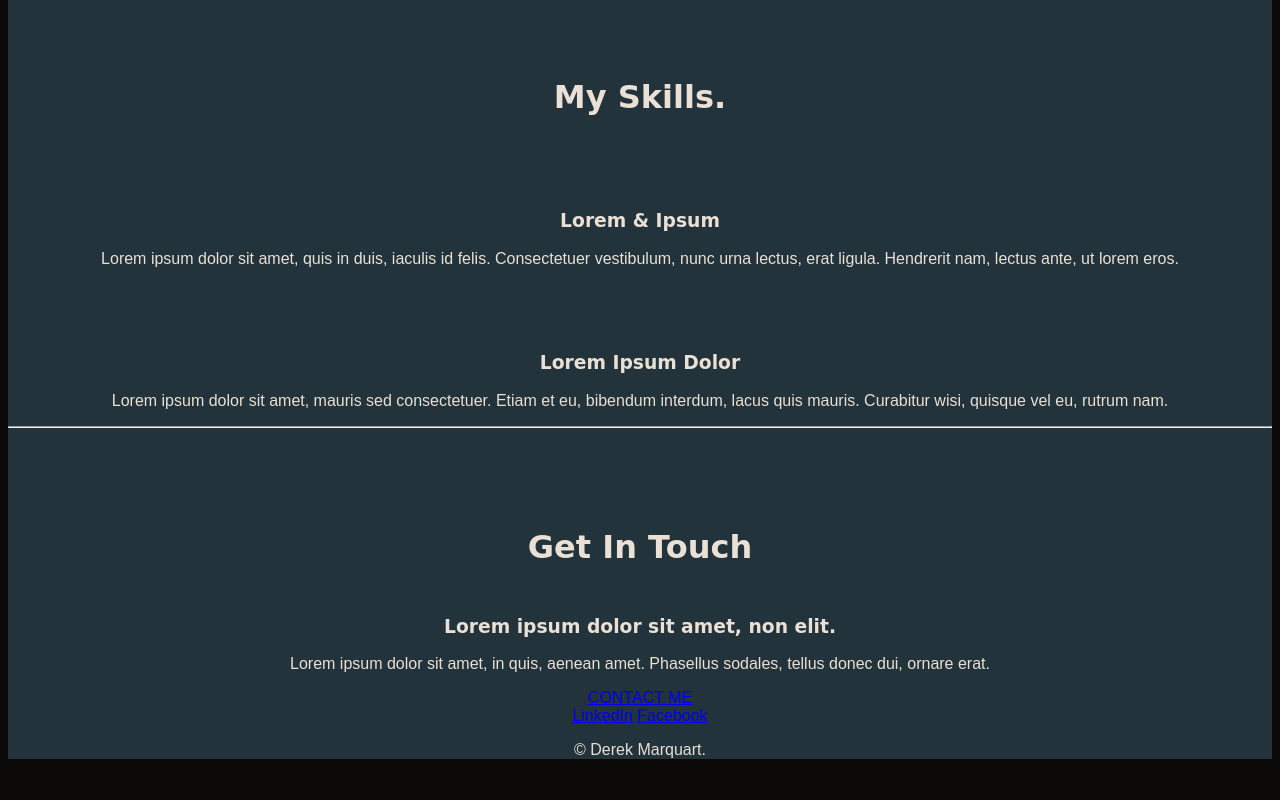
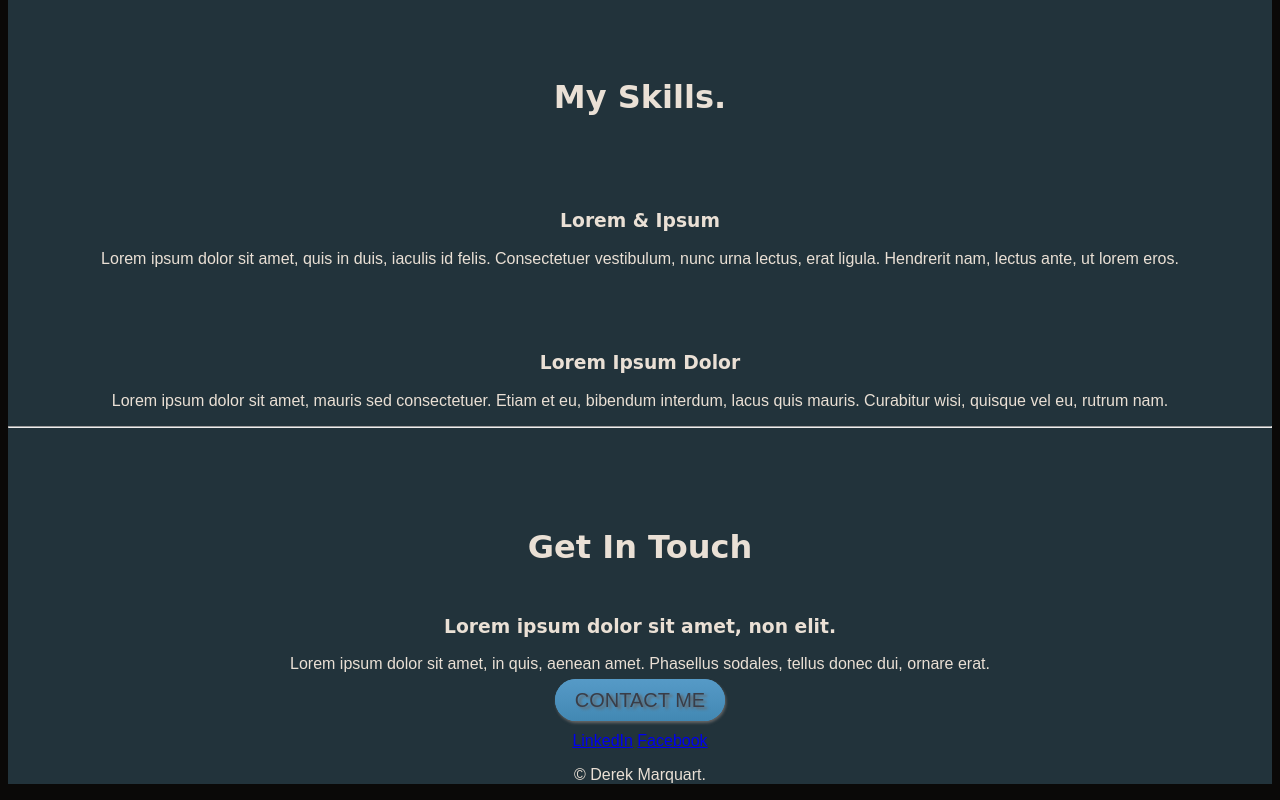
Before and after one commit to CaptainDPM/Personal-Site, a plain HTML site: page index.html in a window 1280 px wide. Shown: the part 1049-1849 px from the top of the page. Before the commit the page ends 1824 px from the top, so only its background shows below. Drawn offline with Linux system fonts and the light colour scheme; files that its build step writes are made by us from their sources.

Commit message:
Updated styles.css

```diff
--- a/styles.css
+++ b/styles.css
@@ -19,6 +19,7 @@ body {
 .Bottom {
   background-color: #22333B;
   font-family: sans-serif;
+  padding-top: 20px;
 }
 
 h1 {
@@ -50,7 +51,33 @@ h3 {
   top: 400px;
 }
 
-.ProfilePic {
-  height: 300px;
-  width: 300px;
+.btn {
+  background: #569ac7;
+  background-image: -webkit-linear-gradient(top, #569ac7, #4288b3);
+  background-image: -moz-linear-gradient(top, #569ac7, #4288b3);
+  background-image: -ms-linear-gradient(top, #569ac7, #4288b3);
+  background-image: -o-linear-gradient(top, #569ac7, #4288b3);
+  background-image: linear-gradient(to bottom, #569ac7, #4288b3);
+  -webkit-border-radius: 28;
+  -moz-border-radius: 28;
+  border-radius: 28px;
+  text-shadow: 3px 2px 3px #666666;
+  -webkit-box-shadow: 1px 2px 3px #666666;
+  -moz-box-shadow: 1px 2px 3px #666666;
+  box-shadow: 1px 2px 3px #666666;
+  font-family: Arial;
+  color: #3a3d47;
+  font-size: 20px;
+  padding: 10px 20px 10px 20px;
+  text-decoration: none;
 }
+
+.btn:hover {
+  background: #99d0f2;
+  background-image: -webkit-linear-gradient(top, #99d0f2, #99d0f2);
+  background-image: -moz-linear-gradient(top, #99d0f2, #99d0f2);
+  background-image: -ms-linear-gradient(top, #99d0f2, #99d0f2);
+  background-image: -o-linear-gradient(top, #99d0f2, #99d0f2);
+  background-image: linear-gradient(to bottom, #99d0f2, #99d0f2);
+  text-decoration: none;
+}
```
